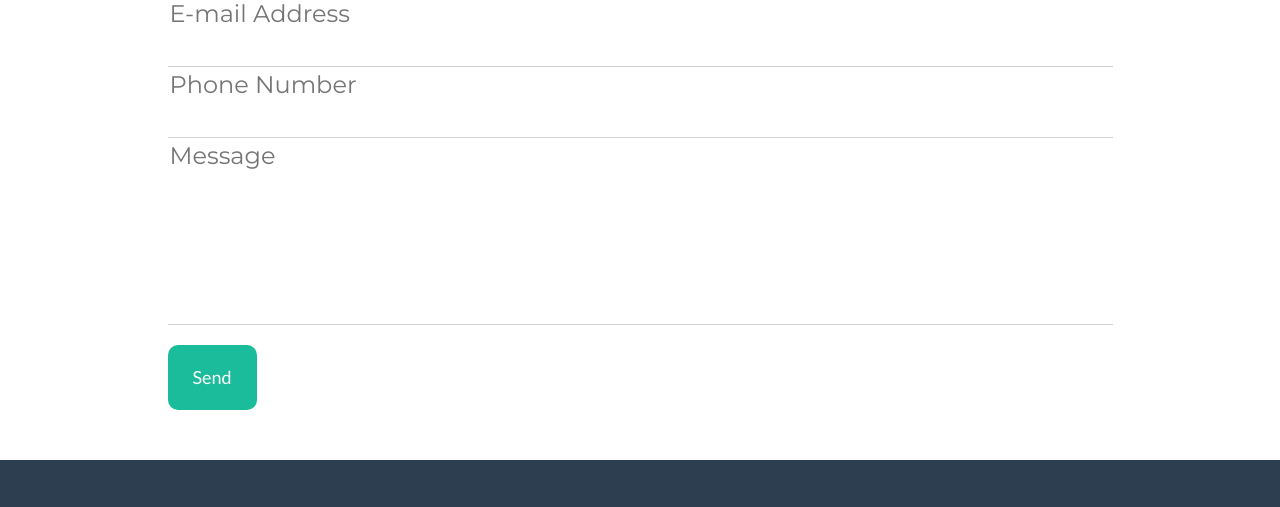
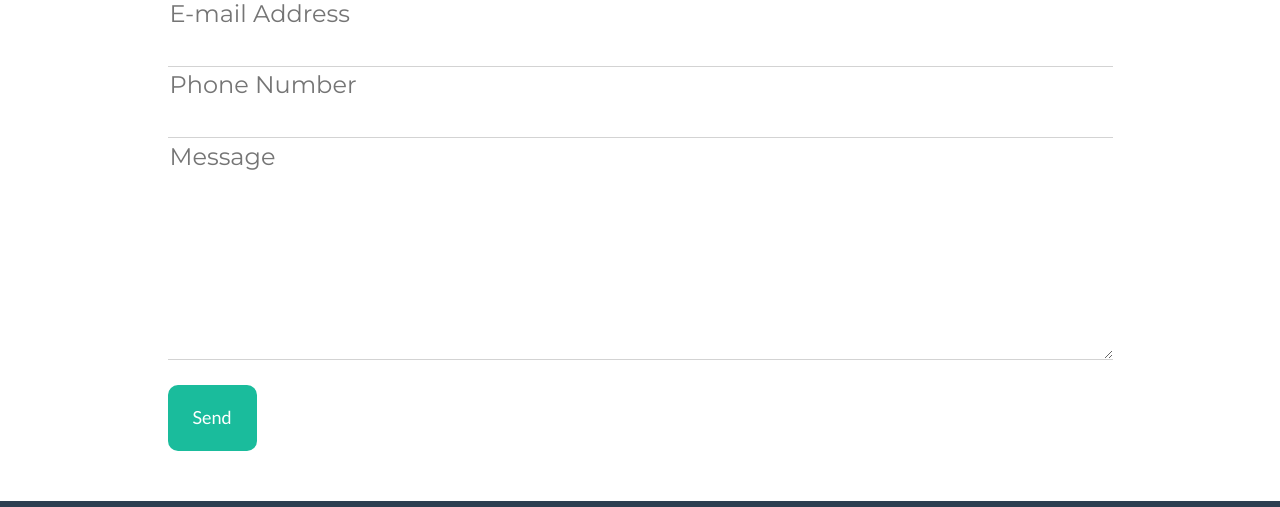
Before and after one commit to LMem001/html-css-bootstrap-freelancer, a plain HTML site: page index.html in a window 1280 px wide. Shown: the part 2400-2907 px from the top of the page. Drawn offline with nearby package versions, Linux system fonts and the light colour scheme.

Commit message:
deleted .form_box outline and .message input box changed to textarea

```diff
--- a/css/style.css
+++ b/css/style.css
@@ -187,6 +187,7 @@
   padding-bottom: 35px;
   border-bottom: 1px solid lightgrey;
   font-size: 24px;
+  outline: none;
 }
 
 .msg {
--- a/index.html
+++ b/index.html
@@ -191,7 +191,7 @@
         </div>
         <div class="row">
           <div class="col-xs-12 col-sm-10 col-sm-offset-1">
-            <input class="form_box msg" type="text" required="required" placeholder="Message">
+            <textarea class="form_box msg" required="required" placeholder="Message"></textarea>
           </div>
         </div>
         <!-- /form -->
```
